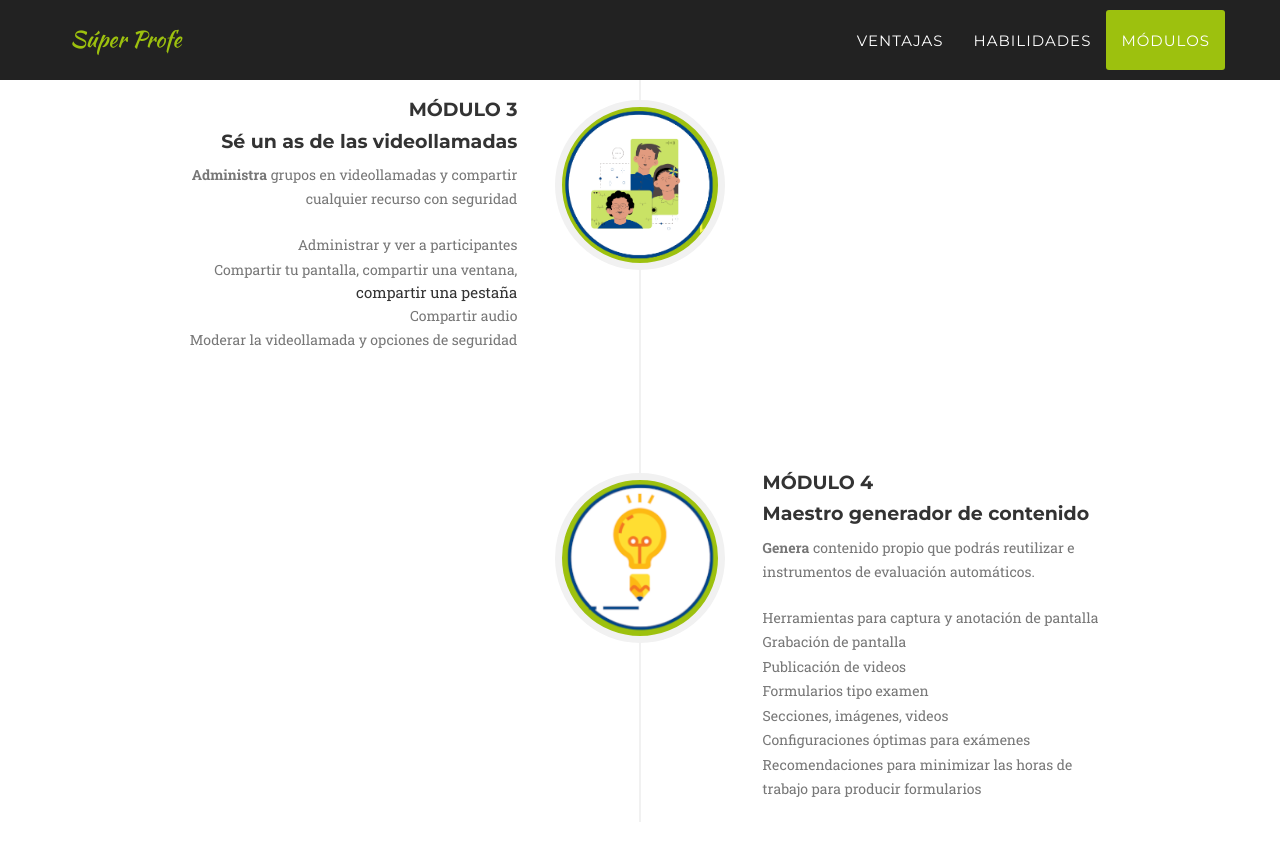
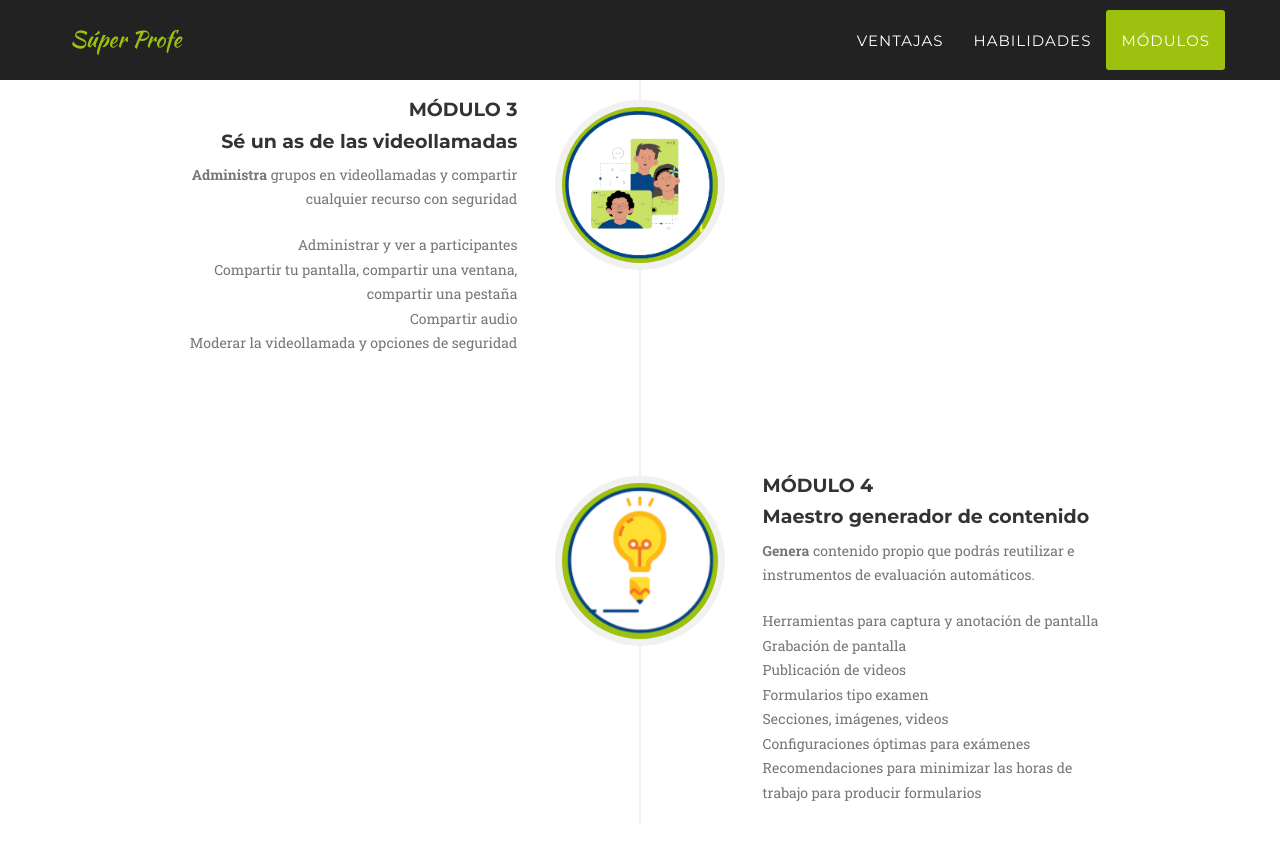
Before and after one commit to camachevaz/superProfe, a Jekyll site: the page built from index.html, in a window 1280 px wide and 900 px high, scrolled down 3781 px. Shown: the top 864 px of the window. Built offline with Jekyll 4.4.1, drawn with Linux system fonts in a browser that asks for light colours; some web fonts are replaced.

Commit message:
Update about.html

```diff
--- a/_includes/about.html
+++ b/_includes/about.html
@@ -70,7 +70,7 @@
                                     <p class="text-muted"><strong>Administra</strong> grupos en videollamadas y compartir cualquier recurso con seguridad</p>
                                     <br>
                                     <p class="text-muted">Administrar y ver a participantes</p>
-                                    <p class="text-muted">Compartir tu pantalla, compartir una ventana, </p>compartir una pestaña
+                                    <p class="text-muted">Compartir tu pantalla, compartir una ventana, compartir una pestaña</p>
                                     <p class="text-muted">Compartir audio</p>
                                     <p class="text-muted">Moderar la videollamada y opciones de seguridad</p>
                                 </div>
```
